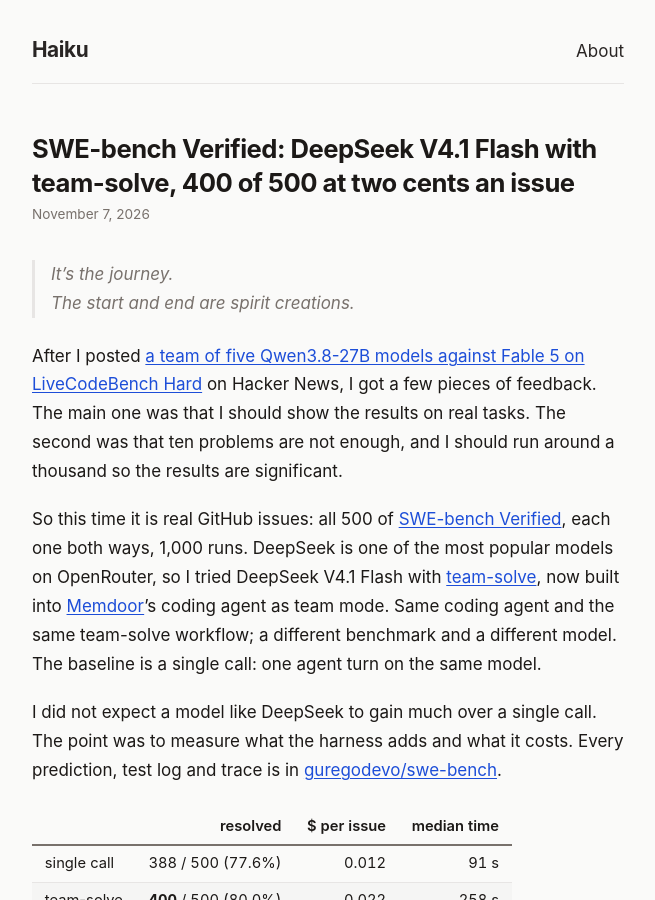
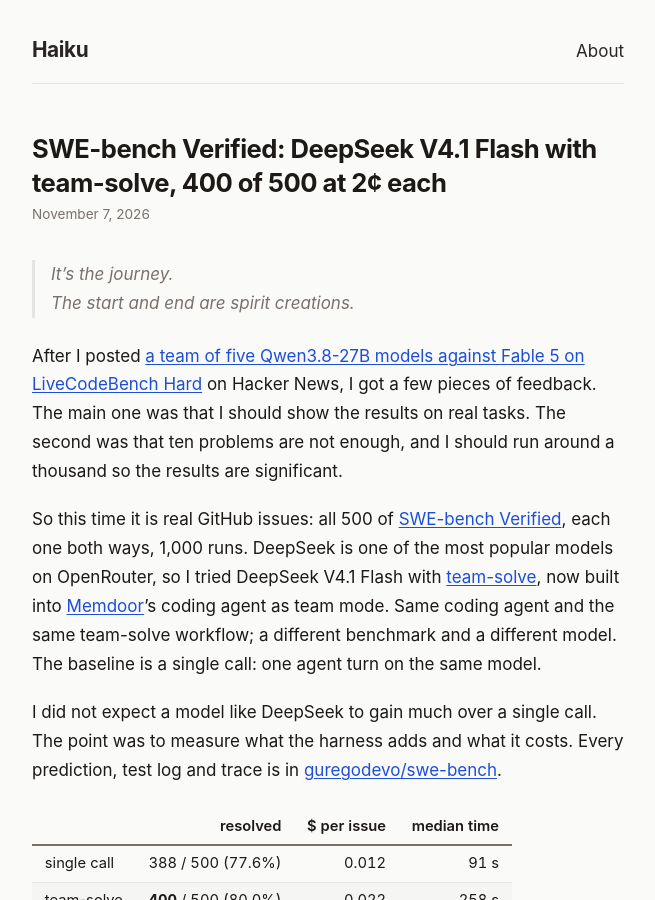
Before and after one commit to guregodevo/guregodevo.github.io, a Jekyll site: the page built from _posts/2026-11-07-swe-bench-verified-deepseek-team-solve.md, in a window 1280 px wide and 900 px high. Shown: the whole window, without its empty margins (312-967 px from the left). Built offline with Jekyll 4.4.1, drawn with Linux system fonts in a browser that asks for light colours.

Commit message:
The SWE-bench post's title fits HN's 80 characters

```diff
--- a/_posts/2026-11-07-swe-bench-verified-deepseek-team-solve.md
+++ b/_posts/2026-11-07-swe-bench-verified-deepseek-team-solve.md
@@ -1,6 +1,6 @@
 ---
 layout: post
-title: "SWE-bench Verified: DeepSeek V4.1 Flash with team-solve, 400 of 500 at two cents an issue"
+title: "SWE-bench Verified: DeepSeek V4.1 Flash with team-solve, 400 of 500 at 2¢ each"
 date: 2026-11-07
 ---
 
```
